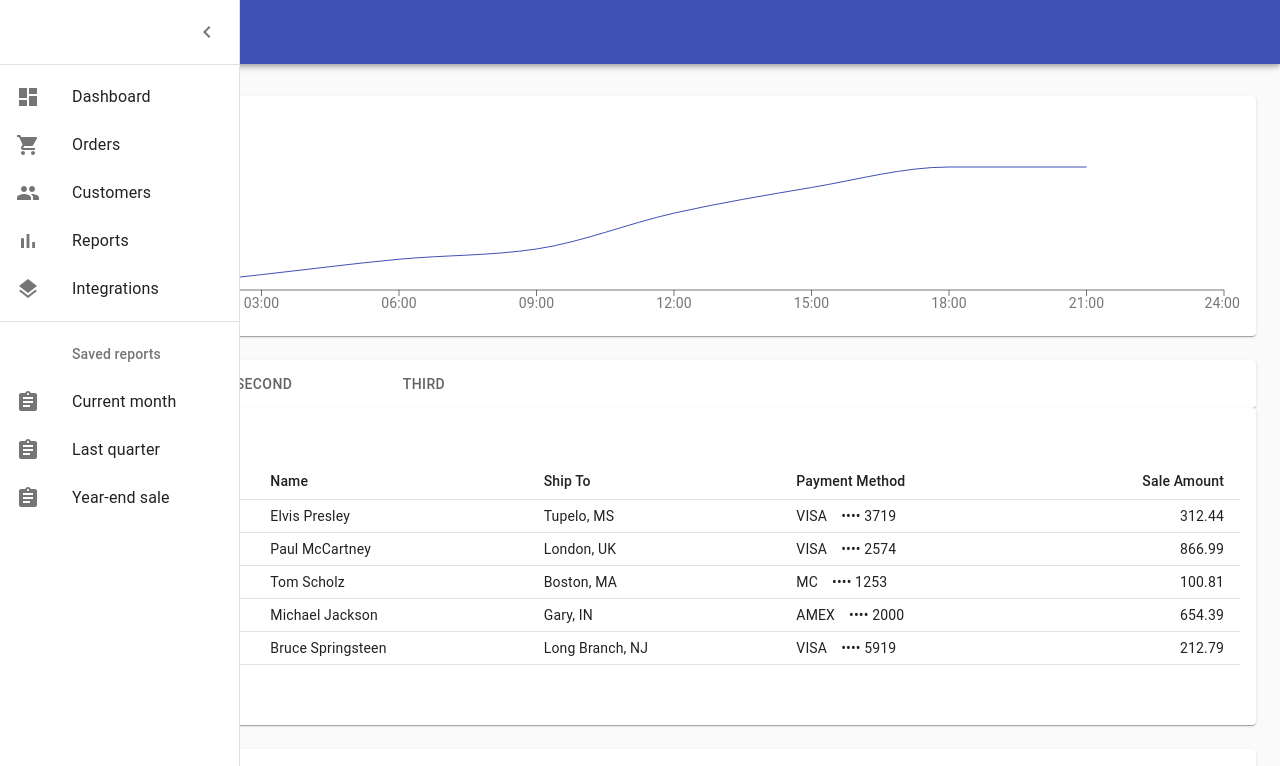
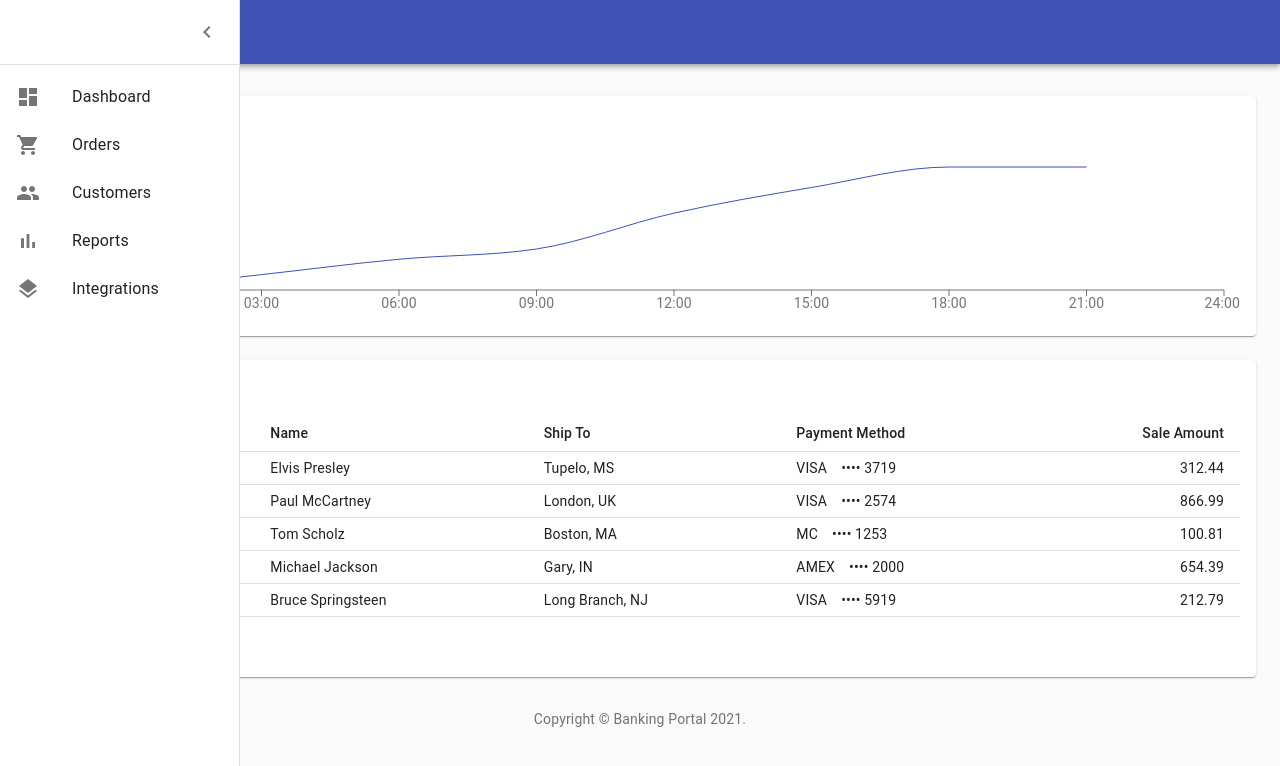
Before and after one commit to devChristiaan/banking-portal-interface, a React (Create React App) app: page / in a window 1280 px wide. Shown: the top 766 px of the page. Built offline with nearby package versions, Linux system fonts and the light colour scheme.

Commit message:
fixed drawer collapse

```diff
--- a/package.json
+++ b/package.json
@@ -8,6 +8,7 @@
     "@testing-library/jest-dom": "^5.11.4",
     "@testing-library/react": "^11.1.0",
     "@testing-library/user-event": "^12.1.10",
+    "clsx": "^1.1.1",
     "react": "^17.0.2",
     "react-dom": "^17.0.2",
     "react-scripts": "4.0.3",
--- a/src/components/dashboard.jsx
+++ b/src/components/dashboard.jsx
@@ -1,15 +1,15 @@
-//Dependencies Imports
+//App Imports
 import React from 'react';
 import clsx from 'clsx';
+import useStyles from './styles/styles';
 
 //Module Imports
-import { mainListItems, secondaryListItems } from './listItems';
 import Chart from './Chart';
 import Orders from './Orders';
-import { useStyles } from './styles/styles';
 import { Copyright } from './helper/Copyright';
+import { mainListItems } from './listItems';
 
-//Styles Import
+//Styles Imports
 import CssBaseline from '@material-ui/core/CssBaseline';
 import Drawer from '@material-ui/core/Drawer';
 import Box from '@material-ui/core/Box';
@@ -24,14 +24,9 @@ import Grid from '@material-ui/core/Grid';
 import Paper from '@material-ui/core/Paper';
 import MenuIcon from '@material-ui/icons/Menu';
 import ChevronLeftIcon from '@material-ui/icons/ChevronLeft';
-import Tab from '@material-ui/core/Tab';
-import Tabs from '@material-ui/core/Tabs';
-
 
 export default function Dashboard() {
-  //Sytles
   const classes = useStyles();
-  //Slide Drawer Logic
   const [open, setOpen] = React.useState(true);
   const handleDrawerOpen = () => {
     setOpen(true);
@@ -39,14 +34,8 @@ export default function Dashboard() {
   const handleDrawerClose = () => {
     setOpen(false);
   };
-  //Fixed Height Comp
   const fixedHeightPaper = clsx(classes.paper, classes.fixedHeight);
-  //Tabs Logic
-  const [value, setValue] = React.useState(0);
 
-  const handleChange = (event, newValue) => {
-    setValue(newValue);
-  }
   return (
     <div className={classes.root}>
       <CssBaseline />
@@ -80,34 +69,18 @@ export default function Dashboard() {
         </div>
         <Divider />
         <List>{mainListItems}</List>
-        <Divider />
-        <List>{secondaryListItems}</List>
       </Drawer>
-    {/* Main Component Section */}
       <main className={classes.content}>
         <div className={classes.appBarSpacer} />
         <Container maxWidth="lg" className={classes.container}>
           <Grid container spacing={3}>
-            {/* Summary */}
+            {/* Chart */}
             <Grid item xs={12}>
               <Paper className={fixedHeightPaper}>
                 <Chart />
               </Paper>
             </Grid>
-            {/* Payments */}
-            <Grid item xs={12}>
-              <Paper>
-                <Tabs value={value} onChange={handleChange}>
-                  <Tab label="First" />
-                  <Tab label="Second" />
-                  <Tab label="Third" />
-                </Tabs>
-              </Paper>
-              <Paper className={classes.paper}>
-                <Orders />
-              </Paper>
-            </Grid>
-            {/* Transactions */}
+            {/* Recent Orders */}
             <Grid item xs={12}>
               <Paper className={classes.paper}>
                 <Orders />
--- a/src/components/listitems.jsx
+++ b/src/components/listitems.jsx
@@ -2,13 +2,12 @@ import React from 'react';
 import ListItem from '@material-ui/core/ListItem';
 import ListItemIcon from '@material-ui/core/ListItemIcon';
 import ListItemText from '@material-ui/core/ListItemText';
-import ListSubheader from '@material-ui/core/ListSubheader';
 import DashboardIcon from '@material-ui/icons/Dashboard';
 import ShoppingCartIcon from '@material-ui/icons/ShoppingCart';
 import PeopleIcon from '@material-ui/icons/People';
 import BarChartIcon from '@material-ui/icons/BarChart';
 import LayersIcon from '@material-ui/icons/Layers';
-import AssignmentIcon from '@material-ui/icons/Assignment';
+
 
 export const mainListItems = (
   <div>
@@ -44,27 +43,3 @@ export const mainListItems = (
     </ListItem>
   </div>
 );
-
-export const secondaryListItems = (
-  <div>
-    <ListSubheader inset>Saved reports</ListSubheader>
-    <ListItem button>
-      <ListItemIcon>
-        <AssignmentIcon />
-      </ListItemIcon>
-      <ListItemText primary="Current month" />
-    </ListItem>
-    <ListItem button>
-      <ListItemIcon>
-        <AssignmentIcon />
-      </ListItemIcon>
-      <ListItemText primary="Last quarter" />
-    </ListItem>
-    <ListItem button>
-      <ListItemIcon>
-        <AssignmentIcon />
-      </ListItemIcon>
-      <ListItemText primary="Year-end sale" />
-    </ListItem>
-  </div>
-);
--- a/src/components/styles/styles.js
+++ b/src/components/styles/styles.js
@@ -1,8 +1,8 @@
-import { makeStyles } from '@material-ui/core/styles';
+import { makeStyles } from '@material-ui/core';
 
 const drawerWidth = 240;
 
-export const useStyles = makeStyles((theme) => ({
+const useStyles = makeStyles((theme) => ({
   root: {
     display: 'flex',
   },
@@ -80,3 +80,5 @@ export const useStyles = makeStyles((theme) => ({
     height: 240,
   },
 }));
+
+export default useStyles;
```
Also changed, not shown: 2 other files (tests, documents, lock files or other folders).
